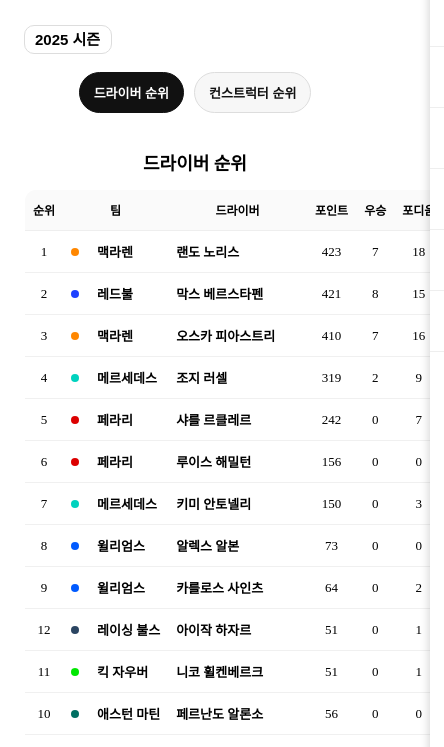
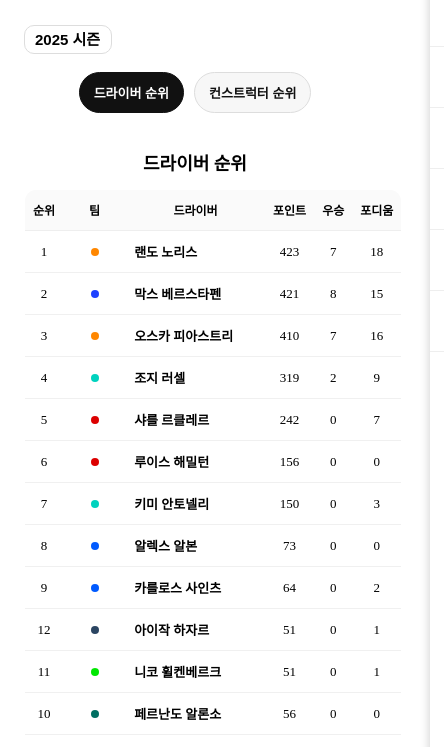
Before and after one commit to JANG-3584765/F1, a plain HTML site: page ranking/ranking.html in a window 390 px wide. Shown: the part 94-841 px from the top of the page, 444 px wide, since content can reach past the window. Drawn offline with Linux system fonts and the light colour scheme.

Commit message:
Update ranking.css

```diff
--- a/ranking/ranking.css
+++ b/ranking/ranking.css
@@ -200,17 +200,30 @@
     padding: 11px 8px;
   }
 
-  /* 팀 컬러 점 + 텍스트 정렬 보정 */
+  /* ✅ (핵심) 모바일에서 테이블 폭을 줄이기: '팀' 컬럼을 점 전용으로 축소 */
+  .ranking-table th:nth-child(2),
+  .ranking-table td:nth-child(2) {
+    width: 28px;
+    padding-left: 0;
+    padding-right: 0;
+    text-align: center;
+  }
+
+  /* 모바일에서는 팀 텍스트 숨기고 점만 보이게 */
   .ranking-table td.team-cell {
-    padding-left: 34px;
+    padding-left: 0;        /* 점 전용 컬럼이라 좌측 패딩 제거 */
+    color: transparent;     /* 텍스트 숨김(레이아웃 유지) */
   }
 
   .ranking-table td.team-cell::before {
-    left: 8px;
+    left: 50%;
+    top: 50%;
     width: 8px;
     height: 8px;
+    transform: translate(-50%, -50%);
   }
 
+  /* 컨테이너 정렬 */
   .tab-contents {
     justify-content: flex-start;
   }
```
